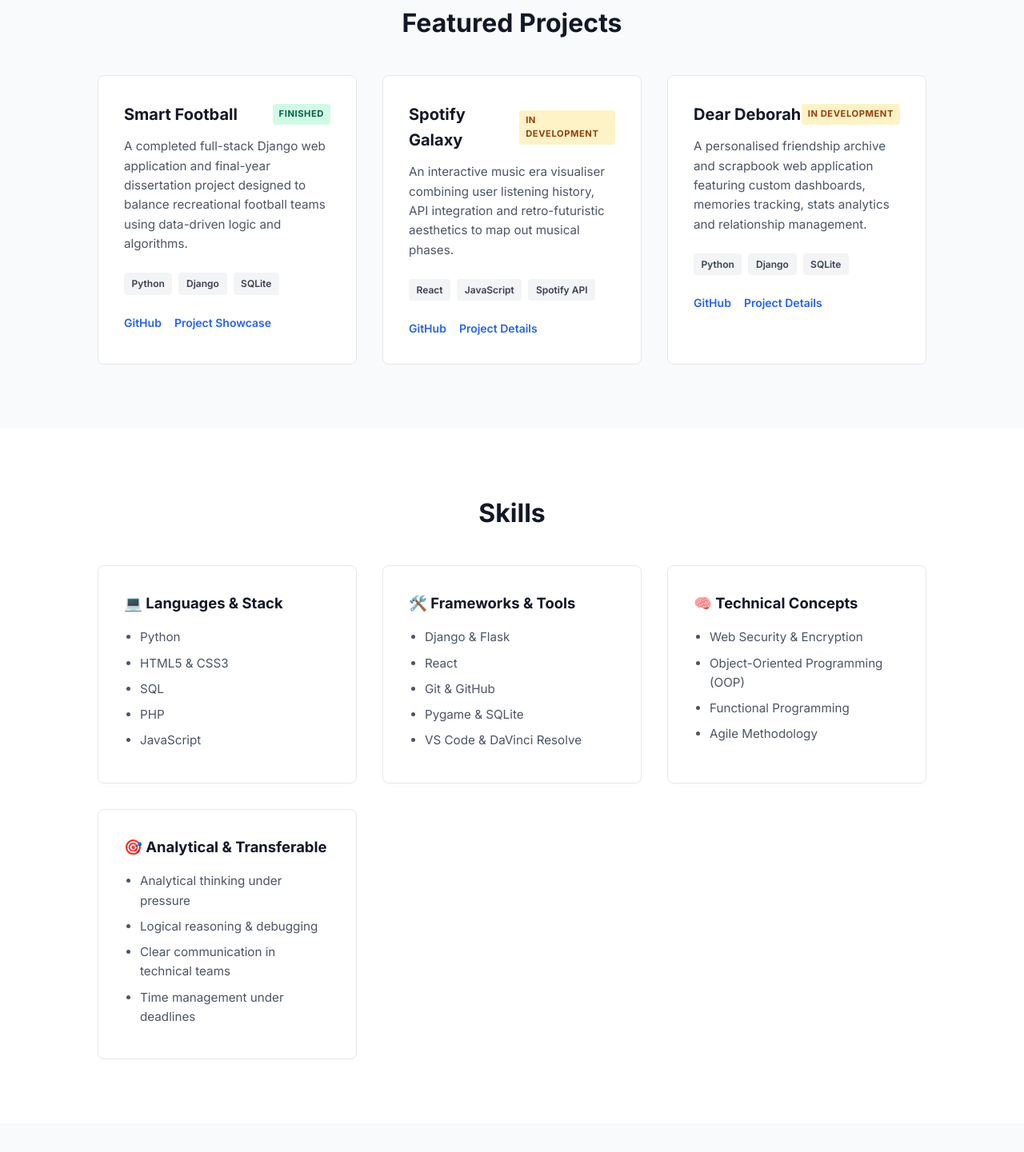
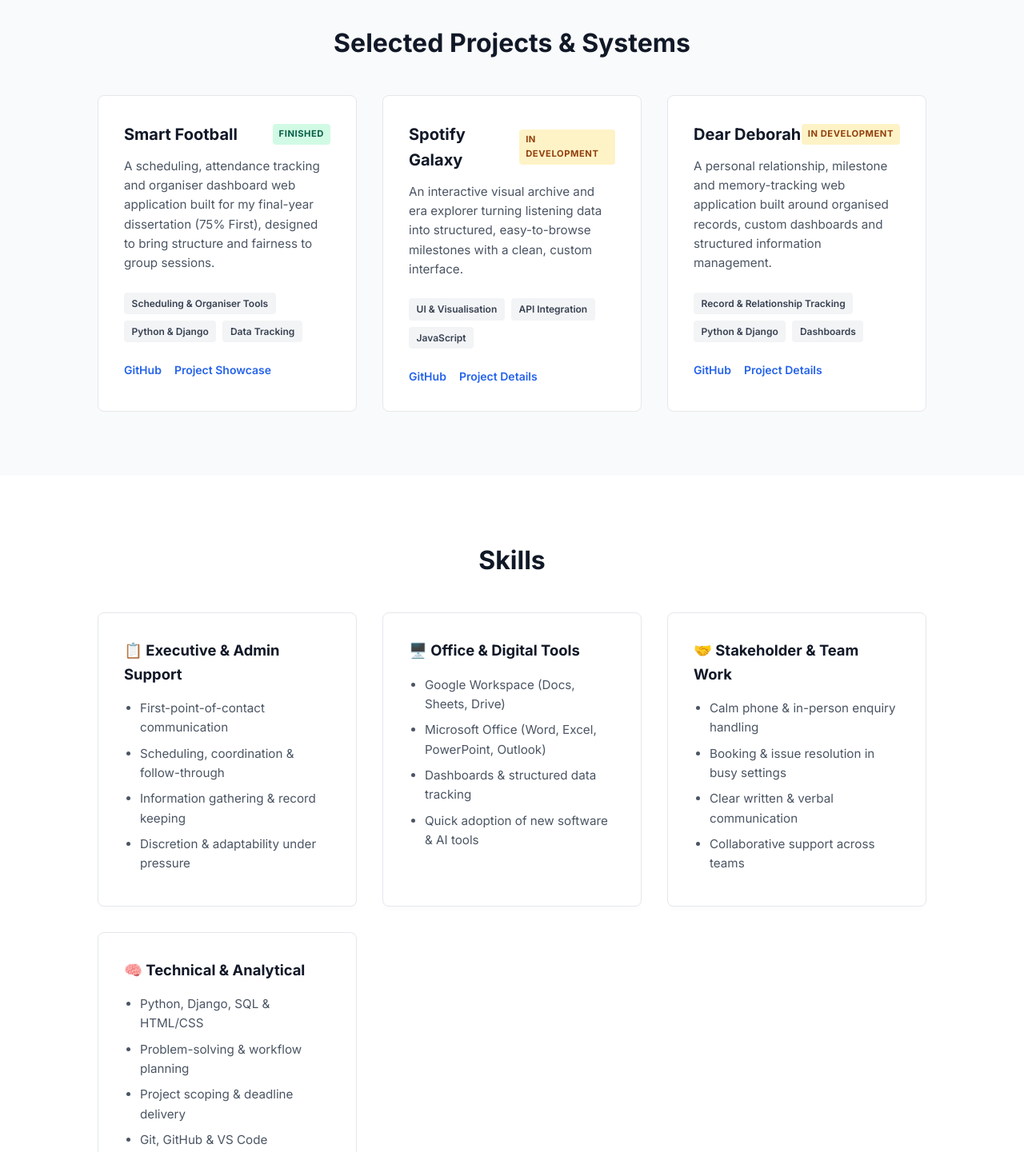
Before and after one commit to deborahdevo/deborah-portfolio, a plain HTML site: page index.html in a window 1280 px wide. Shown: the part 1291-2732 px from the top of the page at 80% size. Drawn offline with Linux system fonts and the light colour scheme.

Commit message:
Add files via upload

```diff
--- a/index.html
+++ b/index.html
@@ -3,7 +3,7 @@
 <head>
     <meta charset="UTF-8">
     <meta name="viewport" content="width=device-width, initial-scale=1.0">
-    <title>Deborah | Software Engineer & Web Developer</title>
+    <title>Deborah | Executive & Personal Assistant | Operations & Digital Support</title>
     <link rel="stylesheet" href="style.css">
     <!-- Google Fonts -->
     <link rel="preconnect" href="https://fonts.googleapis.com">
@@ -29,10 +29,10 @@
     <section class="hero">
         <div class="hero-content">
             <span class="greeting">Hi, I'm Deborah 👋</span>
-            <h1>Turning data, logic and product vision into impactful software.</h1>
-            <p>Computer Science graduate passionate about software development, web engineering and product ownership.</p>
+            <h1>Bringing structure, calm coordination and digital fluency to busy operations.</h1>
+            <p>Computer Science graduate with front-of-house and project organisation experience.</p>
             <div class="hero-buttons">
-                <a href="#projects" class="btn primary">View My Work</a>
+                <a href="#projects" class="btn primary">View Selected Work</a>
                 <a href="#contact" class="btn secondary">Get in Touch</a>
             </div>
         </div>
@@ -44,15 +44,15 @@
             <h2>About Me</h2>
             <div class="about-grid">
                 <div class="about-text">
-                    <p>I am a Computer Science graduate (BSc Hons, 2:1) from the University of Derby with a strong foundation in building full-stack web applications, writing clean code and solving complex algorithmic challenges.</p>
-                    <p>Whether I'm engineering backend logic with Python and Django, building frontend interfaces or managing product lifecycles, I love turning ideas into reliable software.</p>
+                    <p>I am a Computer Science graduate (BSc Hons, 2:1) from the University of Derby with a practical background in fast-paced customer-facing roles, independent project management and structured data organisation.</p>
+                    <p>Whether I am acting as a first point of contact in person or over the phone, keeping schedules and priorities on track or building custom tools to streamline workflows, I take ownership and ensure nothing falls through the cracks.</p>
                 </div>
                 <div class="quick-facts">
                     <h3>Quick Facts</h3>
                     <ul>
-                        <li>🎓 BSc Computer Science (University of Derby) </li>
-                        <li>💻 Python, Django, JavaScript </li>
-                        <li>🎯 Targeting Software, Web & Product Roles</li>
+                        <li>🎓 BSc Computer Science (University of Derby)</li>
+                        <li>📋 Front-of-House, Scheduling & Admin Support</li>
+                        <li>🎯 Targeting EA, PA & Operations Roles</li>
                     </ul>
                 </div>
             </div>
@@ -62,7 +62,7 @@
     <!-- Projects Section -->
     <section id="projects" class="projects">
         <div class="container">
-            <h2>Featured Projects</h2>
+            <h2>Selected Projects & Systems</h2>
             <div class="project-grid">
 
                 <!-- Project 1: Smart Football -->
@@ -72,14 +72,14 @@
                             <h3>Smart Football</h3>
                             <span class="status-badge finished">Finished</span>
                         </div>
-                        <p>A completed full-stack Django web application and final-year dissertation project designed to balance recreational football teams using data-driven logic and algorithms.</p>
+                        <p>A scheduling, attendance tracking and organiser dashboard web application built for my final-year dissertation (75% First), designed to bring structure and fairness to group sessions.</p>
                         <div class="tech-tags">
-                            <span>Python</span>
-                            <span>Django</span>
-                            <span>SQLite</span>
+                            <span>Scheduling & Organiser Tools</span>
+                            <span>Python & Django</span>
+                            <span>Data Tracking</span>
                         </div>
                         <div class="project-links">
-                            <a href="https://github.com/deborahdevo/smart-football" target="_blank">GitHub</a>
+                            <a href="https://github.com/opeowolabi03/smart-football" target="_blank">GitHub</a>
                             <a href="smart-football.html">Project Showcase</a>
                         </div>
                     </div>
@@ -92,14 +92,14 @@
                             <h3>Spotify Galaxy</h3>
                             <span class="status-badge wip">In Development</span>
                         </div>
-                        <p>An interactive music era visualiser combining user listening history, API integration and retro-futuristic aesthetics to map out musical phases.</p>
+                        <p>An interactive visual archive and era explorer turning listening data into structured, easy-to-browse milestones with a clean, custom interface.</p>
                         <div class="tech-tags">
-                            <span>React</span>
+                            <span>UI & Visualisation</span>
+                            <span>API Integration</span>
                             <span>JavaScript</span>
-                            <span>Spotify API</span>
                         </div>
                         <div class="project-links">
-                            <a href="https://github.com/deborahdevo/spotify-galaxy" target="_blank">GitHub</a>
+                            <a href="https://github.com/opeowolabi03/spotify-galaxy" target="_blank">GitHub</a>
                             <a href="spotify-galaxy.html">Project Details</a>
                         </div>
                     </div>
@@ -112,14 +112,14 @@
                             <h3>Dear Deborah</h3>
                             <span class="status-badge wip">In Development</span>
                         </div>
-                        <p>A personalised friendship archive and scrapbook web application featuring custom dashboards, memories tracking, stats analytics and relationship management.</p>
+                        <p>A personal relationship, milestone and memory-tracking web application built around organised records, custom dashboards and structured information management.</p>
                         <div class="tech-tags">
-                            <span>Python</span>
-                            <span>Django</span>
-                            <span>SQLite</span>
+                            <span>Record & Relationship Tracking</span>
+                            <span>Python & Django</span>
+                            <span>Dashboards</span>
                         </div>
                         <div class="project-links">
-                            <a href="https://github.com/deborahdevo/deardeborah" target="_blank">GitHub</a>
+                            <a href="https://github.com/opeowolabi03/deardeborah" target="_blank">GitHub</a>
                             <a href="deardeborah.html">Project Details</a>
                         </div>
                     </div>
@@ -136,44 +136,42 @@
             <div class="skills-grid-clean">
 
                 <div class="skill-box">
-                    <h3>💻 Languages & Stack</h3>
+                    <h3>📋 Executive & Admin Support</h3>
                     <ul>
-                        <li>Python</li>
-                        <li>HTML5 & CSS3</li>
-                        <li>SQL</li>
-                        <li>PHP</li>
-                        <li>JavaScript</li>
+                        <li>First-point-of-contact communication</li>
+                        <li>Scheduling, coordination & follow-through</li>
+                        <li>Information gathering & record keeping</li>
+                        <li>Discretion & adaptability under pressure</li>
                     </ul>
                 </div>
 
                 <div class="skill-box">
-                    <h3>🛠️ Frameworks & Tools</h3>
+                    <h3>🖥️ Office & Digital Tools</h3>
                     <ul>
-                        <li>Django & Flask</li>
-                        <li>React</li>
-                        <li>Git & GitHub</li>
-                        <li>Pygame & SQLite</li>
-                        <li>VS Code & DaVinci Resolve</li>
+                        <li>Google Workspace (Docs, Sheets, Drive)</li>
+                        <li>Microsoft Office (Word, Excel, PowerPoint, Outlook)</li>
+                        <li>Dashboards & structured data tracking</li>
+                        <li>Quick adoption of new software & AI tools</li>
                     </ul>
                 </div>
 
                 <div class="skill-box">
-                    <h3>🧠 Technical Concepts</h3>
+                    <h3>🤝 Stakeholder & Team Work</h3>
                     <ul>
-                        <li>Web Security & Encryption</li>
-                        <li>Object-Oriented Programming (OOP)</li>
-                        <li>Functional Programming</li>
-                        <li>Agile Methodology</li>
+                        <li>Calm phone & in-person enquiry handling</li>
+                        <li>Booking & issue resolution in busy settings</li>
+                        <li>Clear written & verbal communication</li>
+                        <li>Collaborative support across teams</li>
                     </ul>
                 </div>
 
                 <div class="skill-box">
-                    <h3>🎯 Analytical & Transferable</h3>
+                    <h3>🧠 Technical & Analytical</h3>
                     <ul>
-                        <li>Analytical thinking under pressure</li>
-                        <li>Logical reasoning & debugging</li>
-                        <li>Clear communication in technical teams</li>
-                        <li>Time management under deadlines</li>
+                        <li>Python, Django, SQL & HTML/CSS</li>
+                        <li>Problem-solving & workflow planning</li>
+                        <li>Project scoping & deadline delivery</li>
+                        <li>Git, GitHub & VS Code</li>
                     </ul>
                 </div>
 
@@ -185,10 +183,10 @@
     <section id="contact" class="contact">
         <div class="container">
             <h2>Let's Connect</h2>
-            <p>I'm currently looking for Software Development, Web Development and Product Owner opportunities. Feel free to reach out!</p>
+            <p>I am currently looking for Executive Assistant, Personal Assistant, Front-of-House and operational support opportunities. Feel free to get in touch!</p>
             <a href="mailto:deborahopeowolabi@gmail.com" class="btn primary">Send Me an Email</a>
             <div class="social-links">
-                <a href="https://github.com/deborahdevo" target="_blank">GitHub</a>
+                <a href="https://github.com/opeowolabi03" target="_blank">GitHub</a>
                 <a href="https://www.linkedin.com/in/deborah-o-ba8a19271/" target="_blank">LinkedIn</a>
             </div>
         </div>
@@ -196,7 +194,7 @@
 
     <!-- Footer -->
     <footer>
-        <p>&copy; 2026 Deborah. </p>
+        <p>&copy; 2026 Deborah. Built with care and clean structure.</p>
     </footer>
 
 </body>
```
